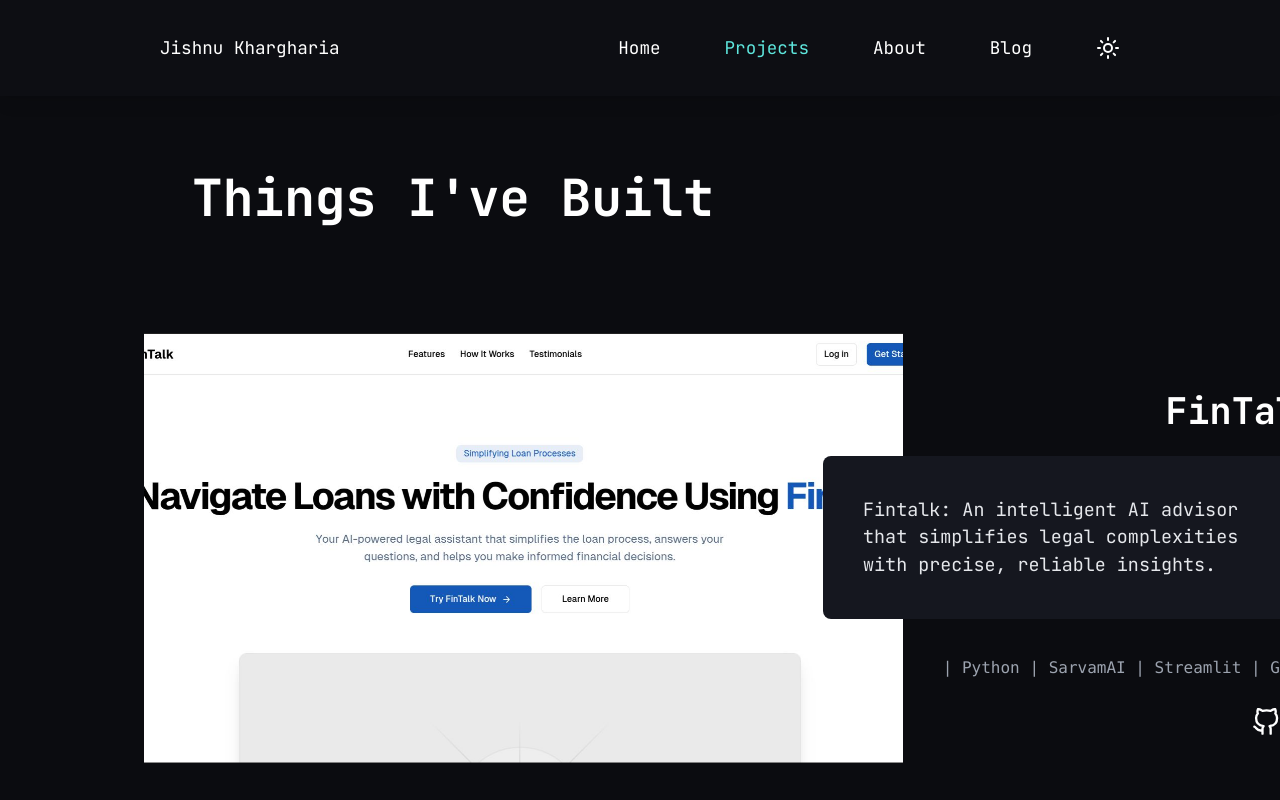
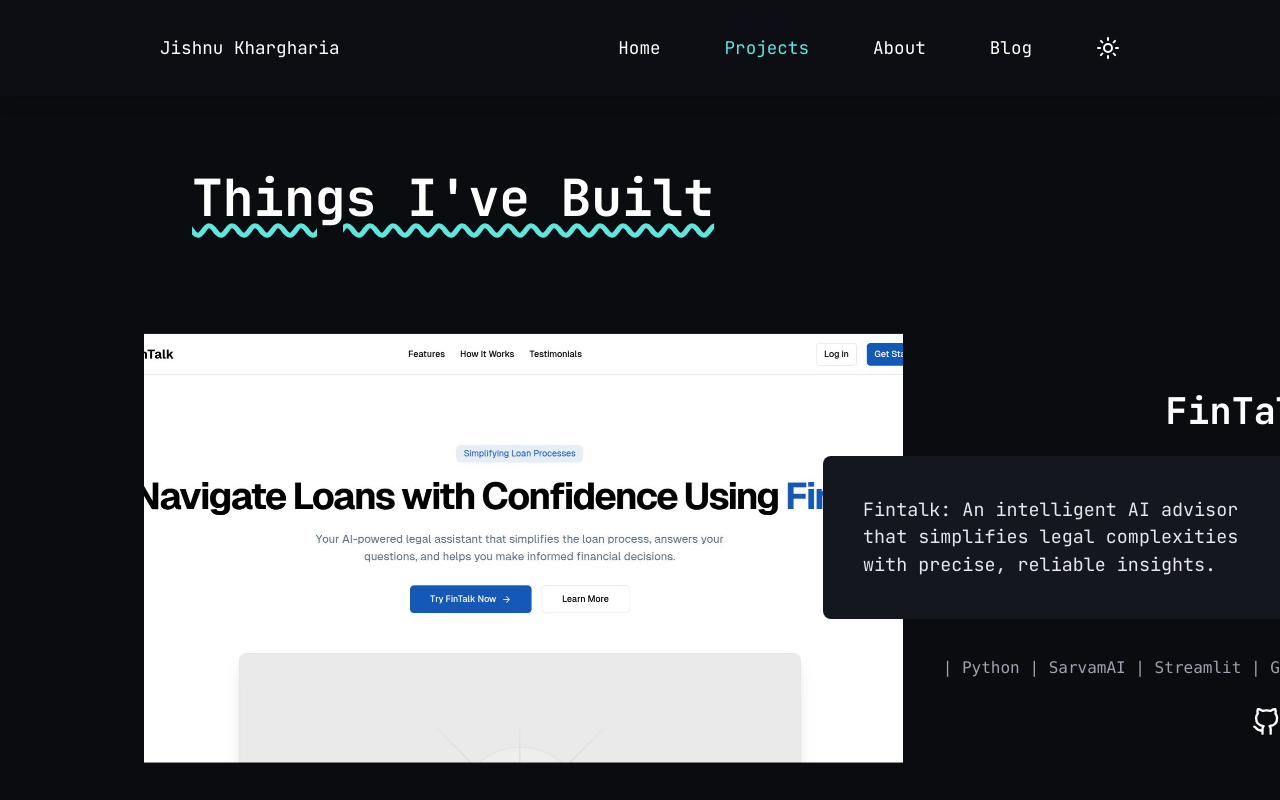
Before and after one commit to jishkhar/portfolio2, a Next.js app: page /projects in a window 1280 px wide. Shown: the top 800 px of the page. Built offline with nearby package versions, Linux system fonts and the light colour scheme.

Commit message:
modify projects

```diff
--- a/src/app/projects/page.tsx
+++ b/src/app/projects/page.tsx
@@ -101,10 +101,10 @@
             | {project.tech_stack.join(" | ")}
           </div>
           <div className={`flex space-x-4 pt-10 absolute bottom-1 ${isReversed ? "ml-3" : "mr-8"}`}>
-            <Link href={project.github} className="text-white hover:text-gray-400 transition" target="_blank">
+            <Link href={project.github} className="text-white hover:text-[#5ee6dd] hover:rotate-3 hover:scale-105 transition" target="_blank">
               <FiGithub className="w-7 h-7" />
             </Link>
-            <Link href={project.website} className="text-white hover:text-gray-400 transition" target="_blank">
+            <Link href={project.website} className="text-white hover:text-[#5ee6dd] hover:rotate-3 hover:scale-105 transition" target="_blank">
               <TbExternalLink className="w-8 h-8" />
             </Link>
           </div>
@@ -117,7 +117,7 @@
 export default function PortfolioShowcase() {
   return (
     <div className="bg-[#0b0c10] text-white min-h-screen p-8">
-      <h1 className="text-[3.2rem] font-bold pt-32 pb-24 pl-40 ">Things I&apos;ve Built</h1>
+      <h1 className="text-[3.2rem] font-bold pt-32 pb-24 pl-40 underline decoration-wavy decoration-[#5ee6dd] underline-offset-8">Things I&apos;ve Built</h1>
       {project_data.map((project, index) => (
         <ProjectCard key={index} project={project} index={index} />
       ))}
```
